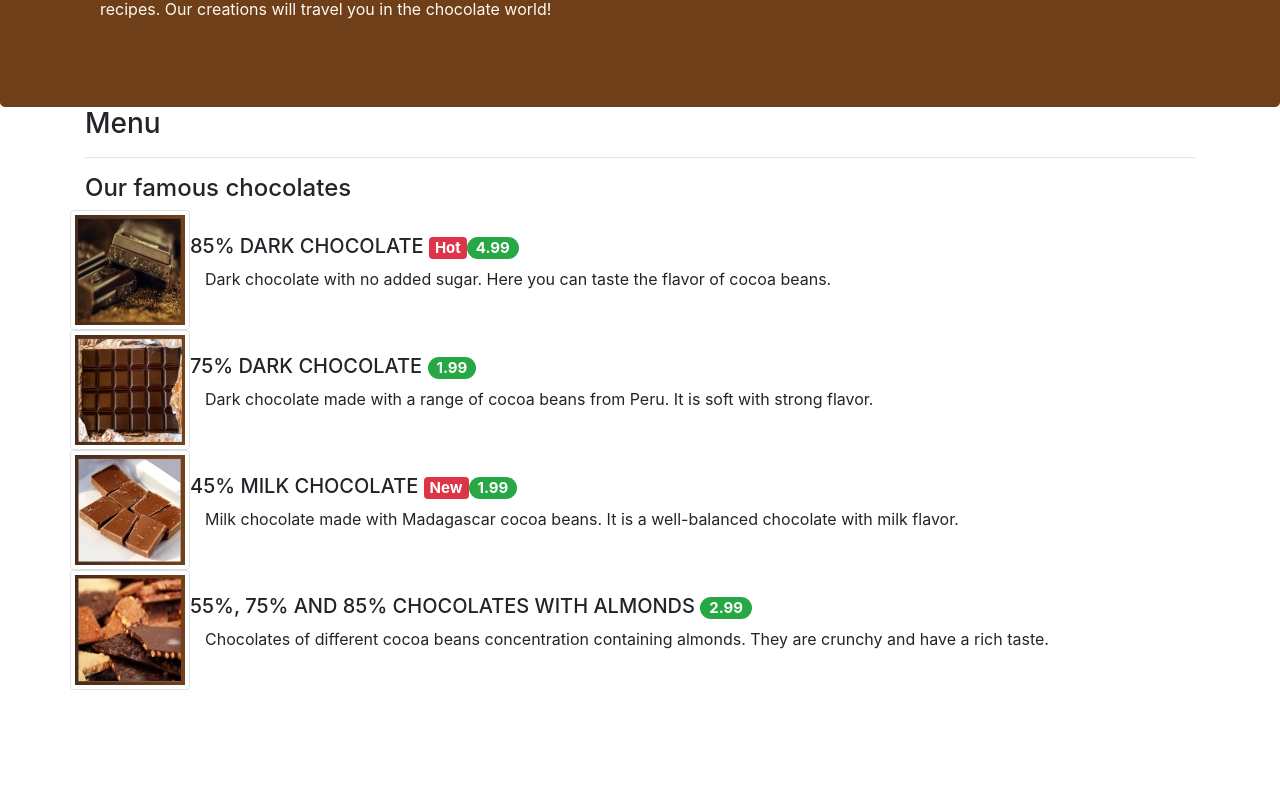
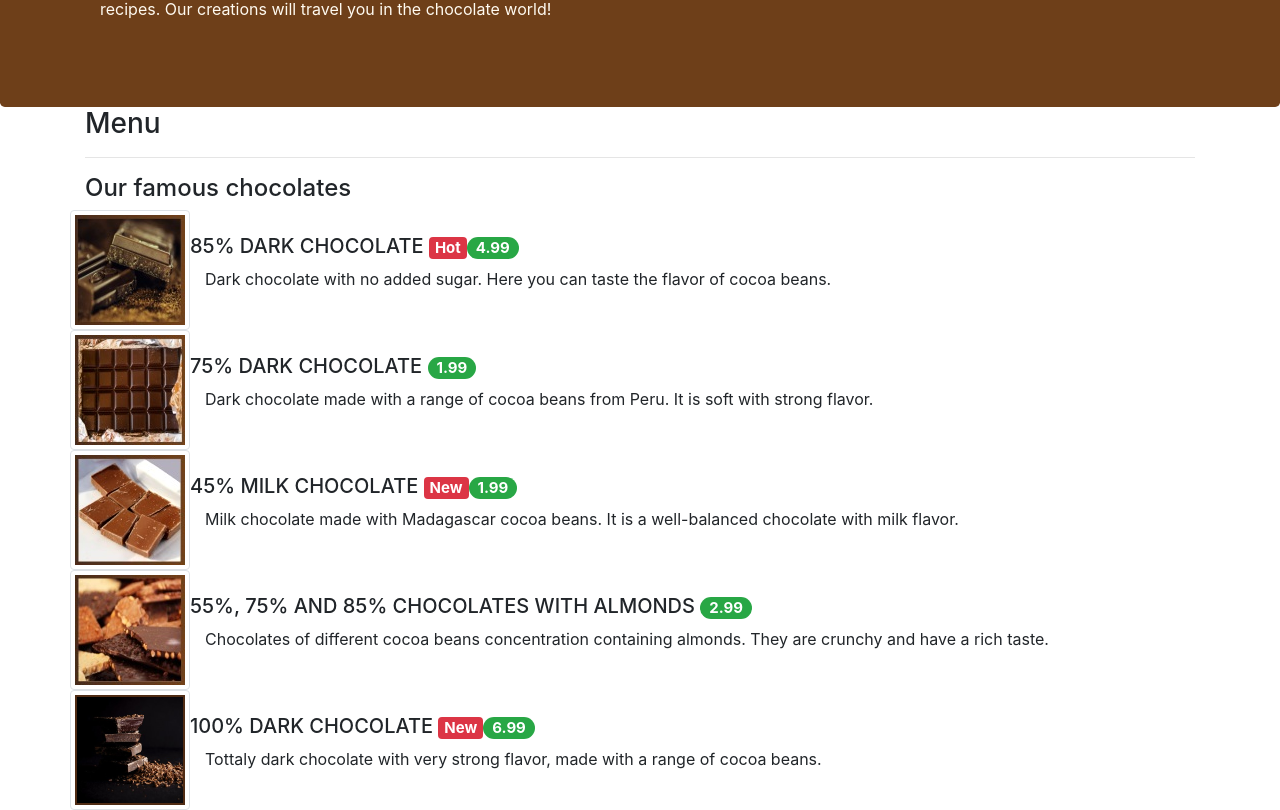
Before and after one commit to geofeid/angularChocogeo, an Angular app: page / in a window 1280 px wide. Shown: the part 153-963 px from the top of the page. Before the commit the page ends 843 px from the top, so only its background shows below. Built offline with nearby package versions, Linux system fonts and the light colour scheme.

Commit message:
Angular Assignment 2

```diff
--- a/src/app/dishdetail/dishdetail.component.html
+++ b/src/app/dishdetail/dishdetail.component.html
@@ -22,10 +22,10 @@
     <ul class="list-group list-group-flush" *ngIf="dish">
 
 
-      <li class="list-group-item"> <b>{{dish.comments[0].comment }}</b> <br> {{dish.comments[0].rating}} stars  <br> -- {{dish.comments[0].author}} , {{dish.comments[0].date |date: 'MMM. dd, yyyy'}} </li>
-      <li class="list-group-item"> <b>{{dish.comments[1].comment }}</b> <br> {{dish.comments[1].rating}} stars  <br> -- {{dish.comments[1].author}} , {{dish.comments[1].date |date: 'MMM. dd, yyyy'}}</li>
-      <li class="list-group-item"> <b>{{dish.comments[2].comment }}</b> <br> {{dish.comments[2].rating}} stars  <br> -- {{dish.comments[2].author}} , {{dish.comments[2].date |date: 'MMM. dd, yyyy'}} </li>
-      <li class="list-group-item"> <b>{{dish.comments[3].comment }}!</b> <br> {{dish.comments[3].rating}} stars  <br> -- {{dish.comments[3].author}} , {{dish.comments[3].date |date: 'MMM. dd, yyyy'}}</li>
+      <li class="list-group-item"> <b>{{dish.comments[0].comment }}</b> <br> {{dish.comments[0].rating}} Stars  <br> -- {{dish.comments[0].author}} , {{dish.comments[0].date |date: 'MMM. dd, yyyy'}} </li>
+      <li class="list-group-item"> <b>{{dish.comments[1].comment }}</b> <br> {{dish.comments[1].rating}} Stars  <br> -- {{dish.comments[1].author}} , {{dish.comments[1].date |date: 'MMM. dd, yyyy'}}</li>
+      <li class="list-group-item"> <b>{{dish.comments[2].comment }}</b> <br> {{dish.comments[2].rating}} Stars  <br> -- {{dish.comments[2].author}} , {{dish.comments[2].date |date: 'MMM. dd, yyyy'}} </li>
+      <li class="list-group-item"> <b>{{dish.comments[3].comment }}!</b> <br> {{dish.comments[3].rating}} Stars  <br> -- {{dish.comments[3].author}} , {{dish.comments[3].date |date: 'MMM. dd, yyyy'}}</li>
     </ul>
     </div>
     </div>
--- a/src/app/shared/dishes.ts
+++ b/src/app/shared/dishes.ts
@@ -113,7 +113,7 @@
     id: 3,
     name: '55%, 75% and 85% Chocolates with almonds',
     image: '/assets/images/almonds.jpg',
-    category: 'mixed',
+    category: 'darks',
     label: '',
     price: '2.99',
     featured: false,
@@ -144,5 +144,41 @@
         date: '2018-03-03T18:59:14.590Z'
       }
     ]
+  },
+  {
+    id: 4,
+    name: '100% DARK CHOCOLATE',
+    image: '/assets/images/totalDark100.png',
+    category: 'mixed',
+    label: 'New',
+    price: '6.99',
+    featured: false,
+    description: 'Tottaly dark chocolate with very strong flavor, made with a range of cocoa beans.',
+    comments: [
+      {
+        author: 'John Smith',
+        comment: 'A different experience',
+        rating: 3,
+        date: '2018-06-23T17:10:13.231Z'
+      },
+      {
+        author: 'Anna Dark',
+        comment: 'Amazing! just try it!',
+        rating: 5,
+        date: '2018-06-23T18:28:06.516Z'
+      },
+      {
+        author: 'Alice Coper',
+        comment: 'I would say that you should try it even if you prefer milk chocolate. The taste is unique.',
+        rating: 5,
+        date: '2018-06-23T18:29:56.380Z'
+      },
+      {
+        author: 'Natassa ReZum',
+        comment: 'Too bitter for my taste',
+        rating: 1,
+        date: '2018-06-23T18:59:14.590Z'
+      }
+    ]
   }
 ];
```
Also changed, not shown: src/assets/images/totalDark100.png (added).
